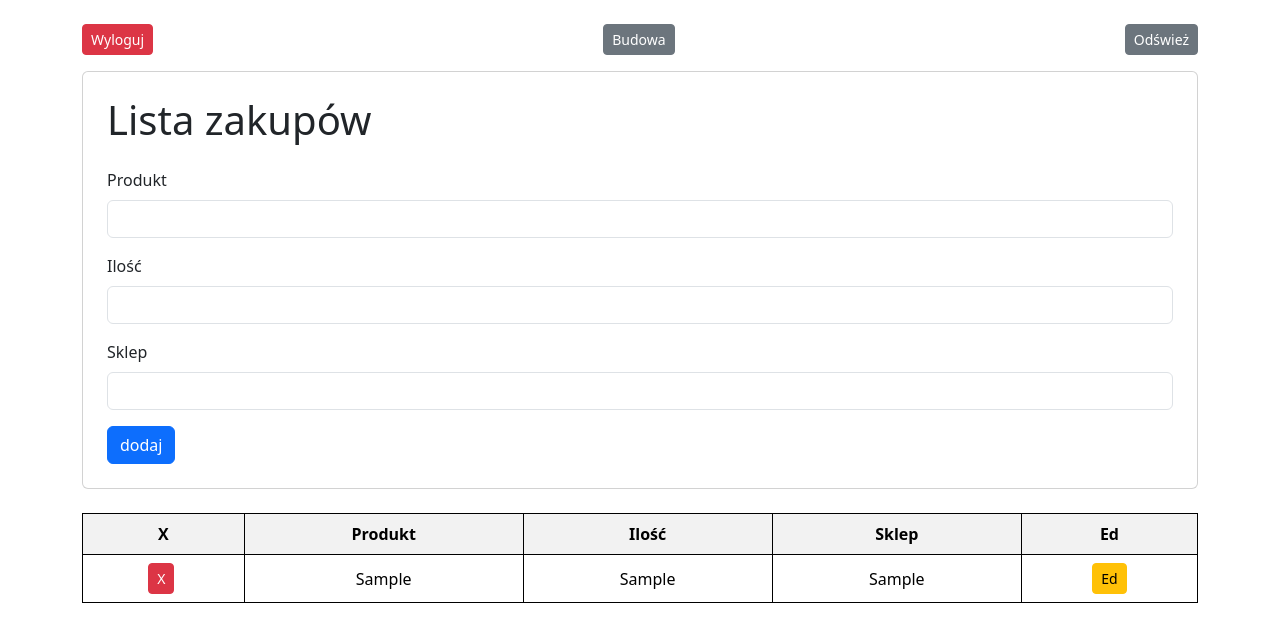
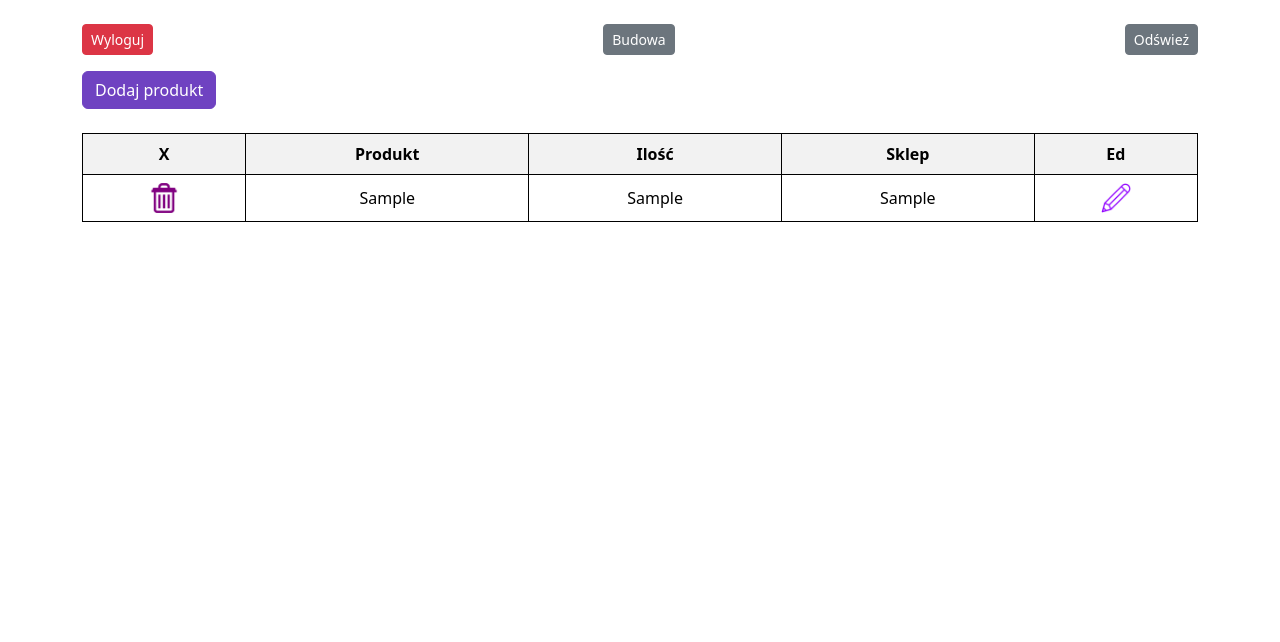
Before and after one commit to konrad-py/flask-calculate, a Flask app: page / in a window 1280 px wide. Shown: the top 642 px of the page. Run offline with Flask 3, Linux system fonts and the light colour scheme; the visitor is signed in with stand-in values (Sample User, id 1); tables that the repository leaves empty hold one stand-in row (values such as "Sample post").

Commit message:
dodanie obrazkow edytuj i usun i rozwijanej listy

```diff
--- a/app.py
+++ b/app.py
@@ -79,7 +79,7 @@ def index():
             form_action = url_for('index')
 
 
-        return render_template("index.html", produkty=produkty, produkt_value=produkt_value, ilosc_value=ilosc_value, form_action=form_action, sklep_value=sklep_value, LIDL=LIDL, BIEDRONKA=BIEDRONKA)
+        return render_template("index.html", produkty=produkty, produkt_value=produkt_value, ilosc_value=ilosc_value, form_action=form_action, sklep_value=sklep_value, LIDL=LIDL, BIEDRONKA=BIEDRONKA, edit_id=edit_id)
 
     else:
         db = get_db()
--- a/static/style.css
+++ b/static/style.css
@@ -17,3 +17,15 @@ th {
 	height:30px;
 	object-fit: contain;
 }
+
+.btn-purple {
+    background-color: #6f42c1;
+    color: white;
+    border-color: #6f42c1;
+}
+
+.btn-purple:hover {
+    background-color: #5a32a3;
+    color: white;
+    border-color: #5a32a3;
+}
--- a/templates/index.html
+++ b/templates/index.html
@@ -16,7 +16,10 @@
         <a href="{{ url_for('budowa') }}" class="btn btn-sm btn-secondary">Budowa</a>
         <a href="{{ url_for('index') }}" class="btn btn-sm btn-secondary">Odśwież</a>
         </div>
-        <div class="card p-4 mb-4">
+        <button class="btn btn-purple" type="button" data-bs-toggle="collapse" data-bs-target="#zakupy">
+        Dodaj produkt
+        </button>
+        <div id="zakupy" class="card p-4 mb-4 collapse {% if edit_id %}show{% endif %}">
     <form id="zakupy" action="{{ form_action }}" method="POST">
         <h1 class="mb-4">Lista zakupów</h1>
         <div class="mb-3">
@@ -55,17 +58,17 @@
             {% set logo_file = none%}
         {% endif %}
         <tr>
-            <td class="text-center align-middle {{ row_class }}"><a href="{{ url_for('usun', id=item['id']) }}" class="btn btn-sm btn-danger me-1">X</a></td>
-            <td class="text-center align-middle {{ row_class }}">{{ item['produkt'] }}</td>
-            <td class="text-center align-middle {{ row_class }}">{{ item['ilosc'] }}</td>
-            <td class="text-center align-middle {{ row_class }}">
+            <td class="text-center align-middle"><a href="{{ url_for('usun', id=item['id']) }}"><img src="{{ url_for('static', filename='deletexxl.png') }}" alt="usun" class="shop_logo"></a></td>
+            <td class="text-center align-middle">{{ item['produkt'] }}</td>
+            <td class="text-center align-middle">{{ item['ilosc'] }}</td>
+            <td class="text-center align-middle">
                 {% if logo_file %}
                 <img src="{{ url_for('static', filename=logo_file) }}" alt="{{ item['sklep'] }}" class="shop_logo">
                 {% else %}
                 {{ item['sklep'] }}
                 {% endif %}
             </td>
-            <td class="text-center align-middle {{ row_class }}"><a href="{{ url_for('index', edit=item['id']) }}" class="btn btn-sm btn-warning">Ed</a></td>
+            <td class="text-center align-middle"><a href="{{ url_for('index', edit=item['id']) }}"><img src="{{ url_for('static', filename='crayon_violet.png') }}" alt='edytuj' class='shop_logo'></a></td>
         </tr>
         {% endfor %}
     </table>
```
Also changed, not shown: static/crayon_violet.png (added), static/deletexxl.png (added).
